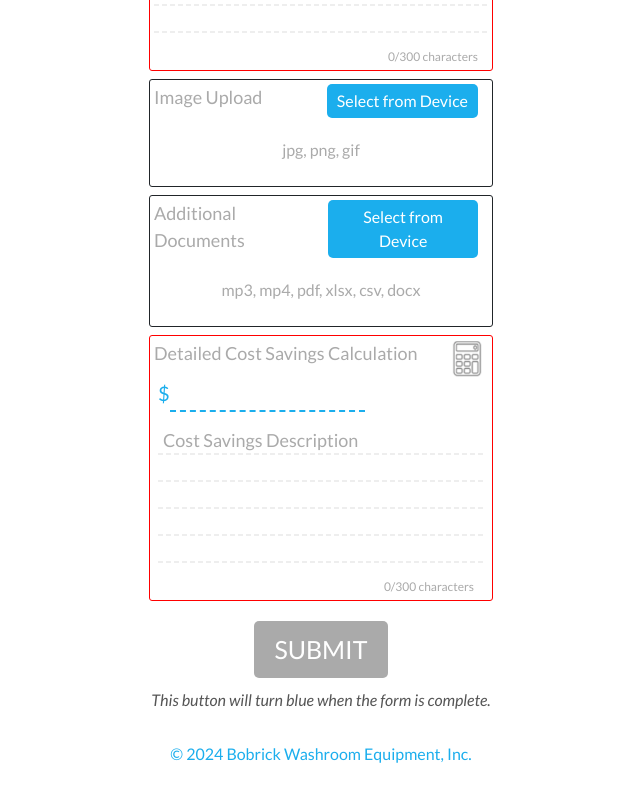
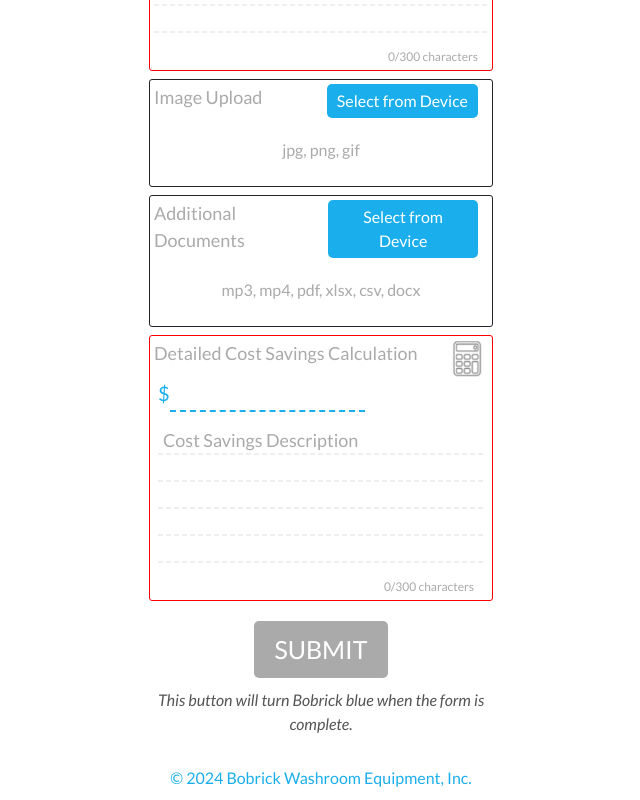
Before and after one commit to jpbrla/Smi, a React (Create React App) app: page /createnew in a window 1280 px wide. Shown: the part 589-1389 px from the top of the page, without its empty margins (319-959 px from the left). Before the commit the page ends 1365 px from the top, so only its background shows below. Built offline with nearby package versions, Linux system fonts and the light colour scheme.

Commit message:
ADDING BOBRICK TEXT

```diff
--- a/src/pages/create_new/index.js
+++ b/src/pages/create_new/index.js
@@ -271,7 +271,7 @@ const CreateNewPage = () => {
                     </div>
                     <p className="w-100 text-center fs-16 fc-darkgrey f-regular-italic mt-10">
                     {
-                        isSubmitAvailable ? "You will receive an email confirming this has been posted." : "This button will turn blue when the form is complete."
+                        isSubmitAvailable ? "You will receive an email confirming this has been posted." : "This button will turn Bobrick blue when the form is complete."
                     }
                     </p>
                 </div>
```
